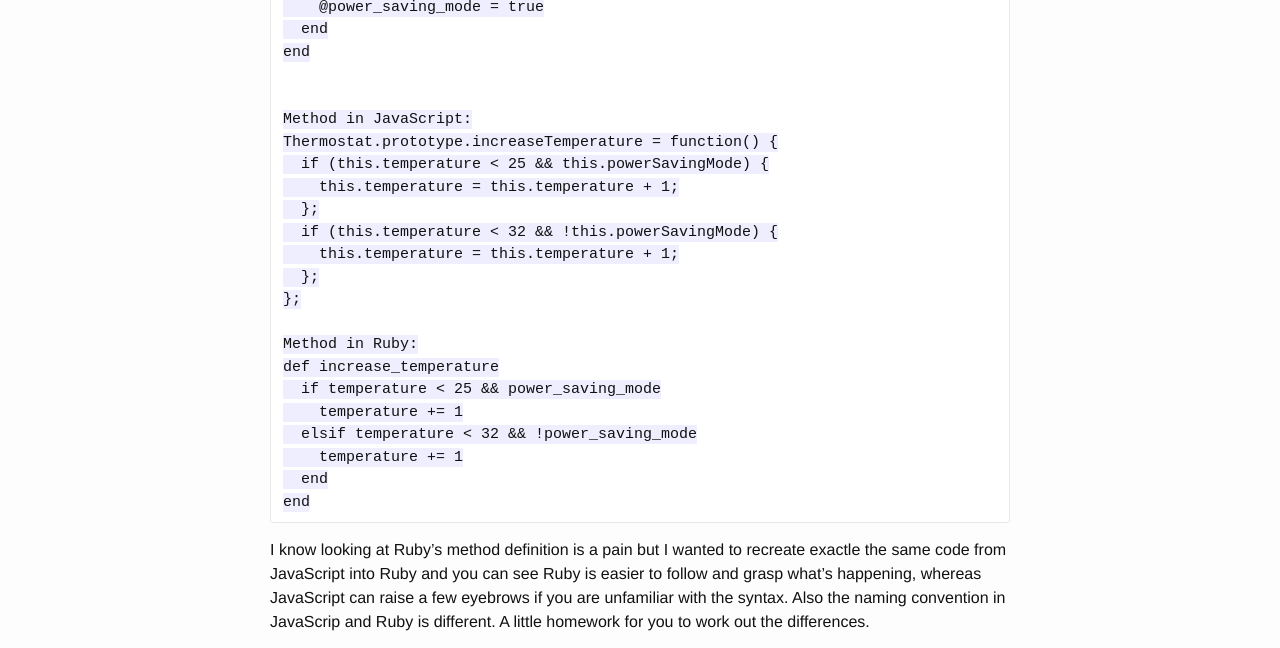
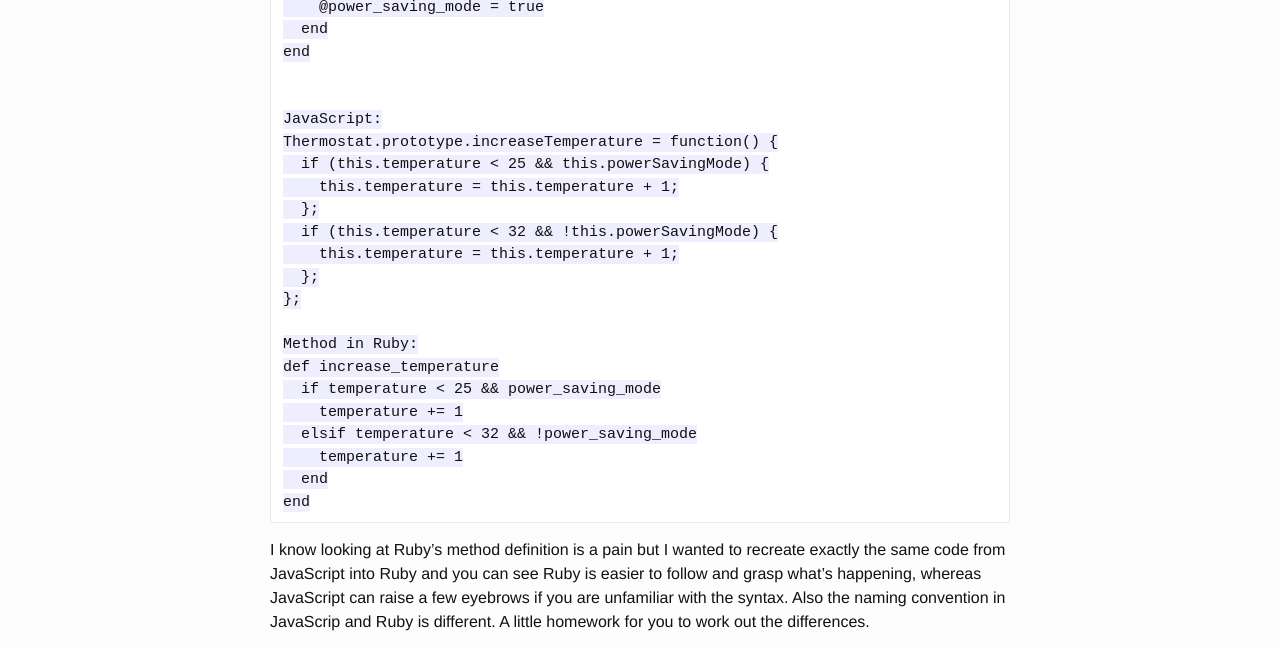
Before and after one commit to zsid/zsid.github.io, a Jekyll site: the page built from _posts/2015-09-29-Week-5-Day-2.markdown, in a window 1280 px wide. Shown: the part 808-1456 px from the top of the page. Built offline with Jekyll 4.4.1, drawn with Linux system fonts in a browser that asks for light colours; some of the changed text lies outside the part shown.

Commit message:
Week 5 Day 3

```diff
--- a/_posts/2015-09-29-Week-5-Day-2.markdown
+++ b/_posts/2015-09-29-Week-5-Day-2.markdown
@@ -28,7 +28,7 @@ By the end of today we managed to complete the logic behind Thermostat. I have p
     end
 
 
-    Method in JavaScript:
+    JavaScript:
     Thermostat.prototype.increaseTemperature = function() {
       if (this.temperature < 25 && this.powerSavingMode) {
         this.temperature = this.temperature + 1;
@@ -47,7 +47,7 @@ By the end of today we managed to complete the logic behind Thermostat. I have p
       end
     end
 
-I know looking at Ruby's method definition is a pain but I wanted to recreate exactle the same code from JavaScript into Ruby and you can see Ruby is easier to follow and grasp what's happening, whereas JavaScript can raise a few eyebrows if you are unfamiliar with the syntax. Also the naming convention in JavaScrip and Ruby is different. A little homework for you to work out the differences.
+I know looking at Ruby's method definition is a pain but I wanted to recreate exactly the same code from JavaScript into Ruby and you can see Ruby is easier to follow and grasp what's happening, whereas JavaScript can raise a few eyebrows if you are unfamiliar with the syntax. Also the naming convention in JavaScrip and Ruby is different. A little homework for you to work out the differences.
 
 Good night.
 
```
Also changed, not shown: _posts/2015-09-30-Week-5-Day-3.markdown (added, +41 -0 lines).
